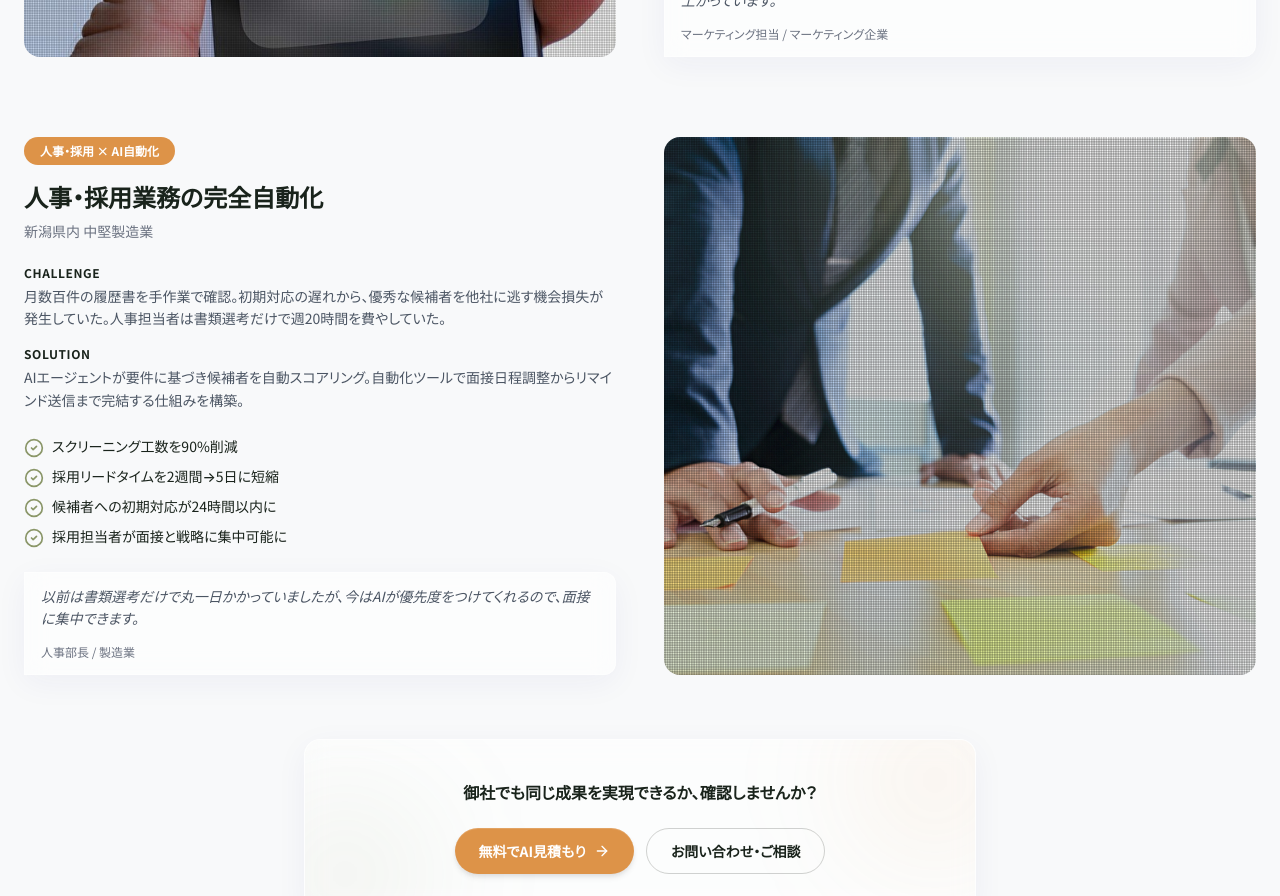
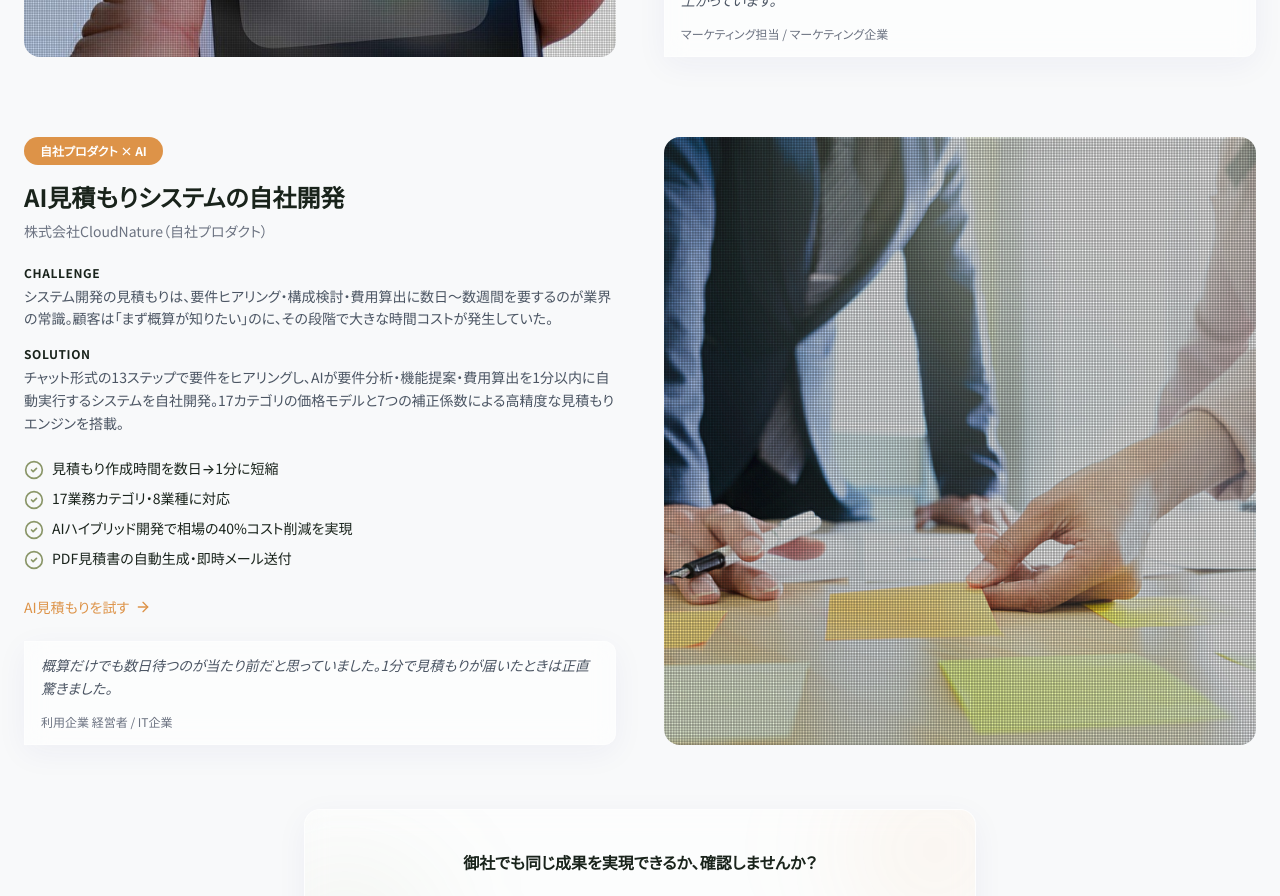
Before and after one commit to kohei0125/CloudNature, a Next.js app: page /cases in a window 1280 px wide. Shown: the part 940-1836 px from the top of the page. Built offline with nearby package versions, Linux system fonts and the light colour scheme.

Commit message:
feat: ケーススタディ詳細にオプションのリンクフィールドを追加し、詳細カードに表示するようにしました。

```diff
--- a/components/cases/CaseStudyDetailCard.tsx
+++ b/components/cases/CaseStudyDetailCard.tsx
@@ -1,5 +1,6 @@
 import Image from "next/image";
-import { CheckCircle2 } from "lucide-react";
+import Link from "next/link";
+import { ArrowRight, CheckCircle2 } from "lucide-react";
 import { cn } from "@/lib/utils";
 import type { CaseStudyDetail } from "@/types";
 
@@ -53,6 +54,18 @@ const CaseStudyDetailCard = ({ study, index }: CaseStudyDetailCardProps) => {
           ))}
         </ul>
 
+        {study.link ? (
+          <Link
+            href={study.link.href}
+            target="_blank"
+            rel="noopener noreferrer"
+            className="inline-flex items-center gap-1.5 text-sm text-sunset font-medium hover:underline mb-6"
+          >
+            {study.link.label}
+            <ArrowRight className="w-4 h-4" />
+          </Link>
+        ) : null}
+
         {study.quote ? (
           <blockquote className="glass-card rounded-r-xl border-l-4 border-sunset pl-4 py-3 pr-4">
             <p className="text-sm italic text-gray-600 leading-relaxed mb-2">
--- a/content/cases.ts
+++ b/content/cases.ts
@@ -28,23 +28,24 @@ export const CASE_STUDY_DETAILS: CaseStudyDetail[] = [
     image: "/images/marketing.jpg"
   },
   {
-    id: "hr-recruitment",
-    title: "人事・採用業務の完全自動化",
-    category: "人事・採用 × AI自動化",
-    client: "新潟県内 中堅製造業",
-    challenge: "月数百件の履歴書を手作業で確認。初期対応の遅れから、優秀な候補者を他社に逃す機会損失が発生していた。人事担当者は書類選考だけで週20時間を費やしていた。",
-    solution: "AIエージェントが要件に基づき候補者を自動スコアリング。自動化ツールで面接日程調整からリマインド送信まで完結する仕組みを構築。",
+    id: "ai-estimate",
+    title: "AI見積もりシステムの自社開発",
+    category: "自社プロダクト × AI",
+    client: "株式会社CloudNature（自社プロダクト）",
+    challenge: "システム開発の見積もりは、要件ヒアリング・構成検討・費用算出に数日〜数週間を要するのが業界の常識。顧客は「まず概算が知りたい」のに、その段階で大きな時間コストが発生していた。",
+    solution: "チャット形式の13ステップで要件をヒアリングし、AIが要件分析・機能提案・費用算出を1分以内に自動実行するシステムを自社開発。17カテゴリの価格モデルと7つの補正係数による高精度な見積もりエンジンを搭載。",
     results: [
-      "スクリーニング工数を90%削減",
-      "採用リードタイムを2週間→5日に短縮",
-      "候補者への初期対応が24時間以内に",
-      "採用担当者が面接と戦略に集中可能に"
+      "見積もり作成時間を数日→1分に短縮",
+      "17業務カテゴリ・8業種に対応",
+      "AIハイブリッド開発で相場の40%コスト削減を実現",
+      "PDF見積書の自動生成・即時メール送付"
     ],
     quote: {
-      text: "以前は書類選考だけで丸一日かかっていましたが、今はAIが優先度をつけてくれるので、面接に集中できます。",
-      author: "人事部長",
-      role: "製造業"
+      text: "概算だけでも数日待つのが当たり前だと思っていました。1分で見積もりが届いたときは正直驚きました。",
+      author: "利用企業 経営者",
+      role: "IT企業"
     },
+    link: { label: "AI見積もりを試す", href: "https://ai.cloudnature.jp" },
     image: "/images/meeting.jpg"
   },
   {
--- a/content/home.ts
+++ b/content/home.ts
@@ -116,11 +116,11 @@ export const CASE_STUDIES: CaseStudy[] = [
     image: "/images/marketing.jpg"
   },
   {
-    id: "hr-recruitment",
-    title: "人事・採用業務の完全自動化",
-    category: "人事・採用 × AI自動化",
-    before: "月数百件の履歴書を手作業で確認。初期対応の遅れから、優秀な候補者を他社に逃す機会損失が発生していた。",
-    after: "AIエージェントが要件に基づき候補者を自動スコアリング。自動化ツールで面接日程調整からリマインド送信まで完結。スクリーニング工数を90%削減し、採用リードタイムを平均2週間から5日に短縮することに成功 。",
+    id: "ai-estimate",
+    title: "AI見積もりシステムの自社開発",
+    category: "自社プロダクト × AI",
+    before: "従来のシステム開発見積もりは、要件ヒアリングから概算提示まで数日〜数週間かかるのが業界の常識だった。",
+    after: "チャット形式で13の質問に回答するだけで、AIが最適なシステム構成・概算費用を1分以内に自動算出。見積もり業務の工数を95%削減し、顧客体験を大幅に向上。",
     image: "/images/meeting.jpg"
   },
   {
--- a/types/cases.ts
+++ b/types/cases.ts
@@ -16,5 +16,6 @@ export interface CaseStudyDetail {
   solution: string;
   results: string[];
   quote?: { text: string; author: string; role: string };
+  link?: { label: string; href: string };
   image: string;
 }
```
